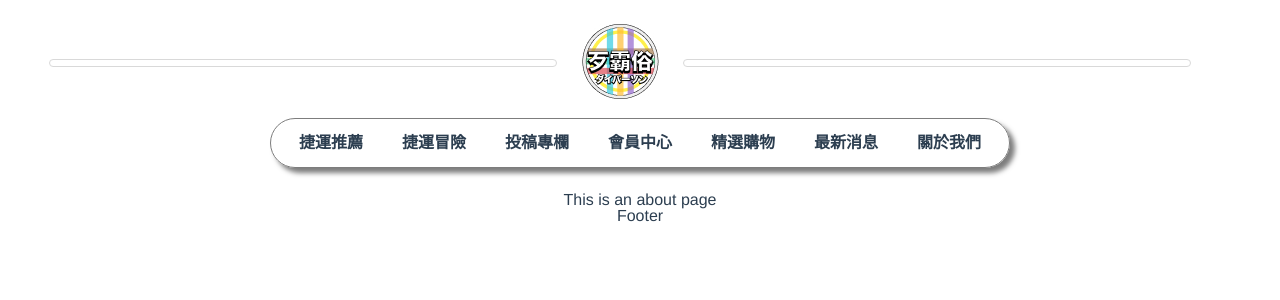
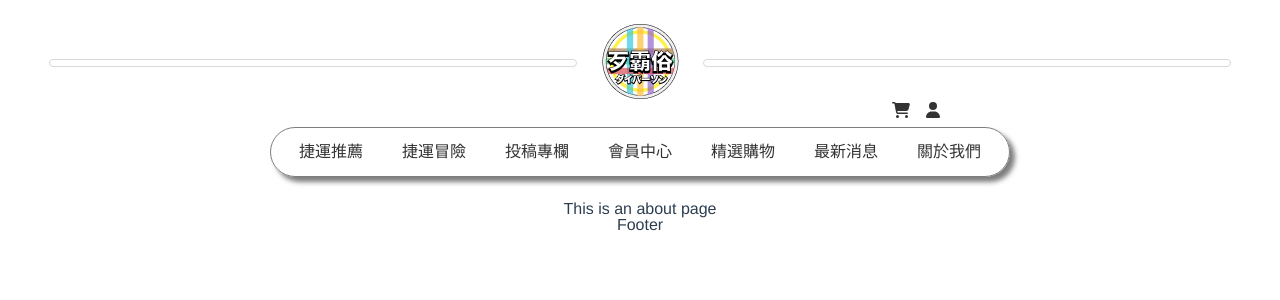
Before and after one commit to Sharon23565421/daibason, a Vue app: page /about in a window 1280 px wide. Shown: the top 300 px of the page. Built offline with nearby package versions, Linux system fonts and the light colour scheme.

Commit message:
0903/header-computerStyle

```diff
--- a/src/App.vue
+++ b/src/App.vue
@@ -15,7 +15,15 @@
         </label>
       </div>
     </div>
+    <div class="icon">
+      <router-link to="" class="">
+        <i class="fa-solid fa-cart-shopping"></i>
+      </router-link>
 
+      <router-link to="" class="">
+        <i class="fa-solid fa-user"></i>
+      </router-link>
+    </div>
     <nav class="navbar">
       <!-- <router-link to="/">Home123</router-link> | -->
       <router-link to="/mrt" class="mrt">捷運推薦</router-link>
@@ -46,17 +54,22 @@
   color: #2c3e50;
 }
 
-nav {
-  padding: 30px;
+a {
+  text-decoration: none;
+  color: #333;
+}
 
-  a {
-    font-weight: bold;
-    color: #2c3e50;
-    text-decoration: none;
+// nav {
+//   padding: 30px;
 
-    &.router-link-exact-active {
-      color: map-get($color, $key: success);
-    }
-  }
-}
+//   a {
+//     font-weight: bold;
+//     color: #2c3e50;
+//     text-decoration: none;
+
+//     &.router-link-exact-active {
+//       color: map-get($color, $key: success);
+//     }
+//   }
+// }
 </style>
--- a/src/assets/scss/layout/_header.scss
+++ b/src/assets/scss/layout/_header.scss
@@ -40,7 +40,7 @@ header {
   .header {
     width: 100%;
     display: flex;
-    justify-content: center;
+    // justify-content: center;
     align-items: center;
 
     .line {
@@ -51,21 +51,35 @@ header {
       border: 1px solid #d9d9d9;
     }
 
-    .hb label {
+    .hb {
+      display: none;
+
+      label {
         width: 40px;
         height: 40px;
         display: flex;
+        padding: 3px;
         flex-direction: column;
         justify-content: space-evenly;
         align-items: center;
         position: relative;
-      border-radius: 10px;
 
         span {
-        width: 60%;
+          width: 70%;
           height: 3px;
-        background: white;
+          background: #7d7d7d;
         }
+      }
+    }
+  }
+
+  .icon {
+    width: 50%;
+    text-align: right;
+    margin-inline: auto;
+    a {
+      margin-inline: 0.5rem;
+      color: #333;
     }
   }
 
@@ -75,7 +89,7 @@ header {
     border: 1px solid #7d7d7d;
     border-radius: $border-radius;
     margin-inline: auto;
-    margin-top: 1rem;
+    margin-top: 0.5rem;
     display: flex;
     justify-content: space-around;
     box-shadow: 5px 5px 5px #7d7d7d;
@@ -91,6 +105,9 @@ header {
     border-bottom: 2px dashed #d9d9d9;
     margin-bottom: 3%;
 
+    .header {
+      justify-content: center;
+
       .line {
         display: none;
       }
@@ -99,6 +116,17 @@ header {
         width: 80%;
       }
 
+      .hb {
+        display: block;
+        position: absolute;
+        right: $padding;
+      }
+    }
+
+    .icon {
+      display: none;
+    }
+
     .navbar {
       display: none;
     }
```
Lines whose indentation alone changed are shown as unchanged.
